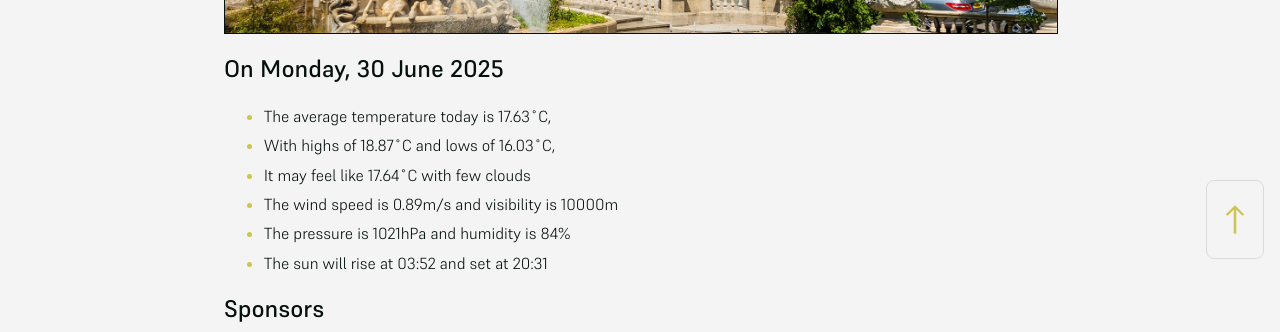
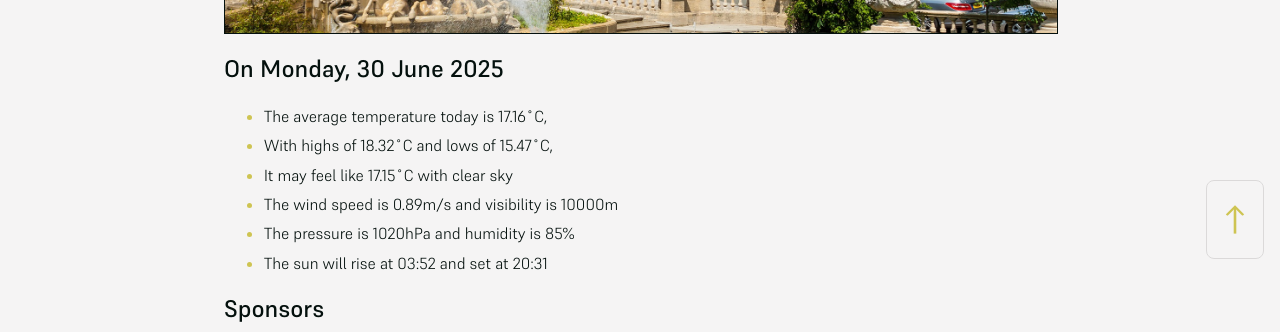
Before and after one commit to mat-0/cheltenham-open-data, a Jekyll site: the page built from index.md, in a window 1280 px wide. Shown: the part 625-957 px from the top of the page. Built offline with Jekyll 4.4.1, drawn with Linux system fonts in a browser that asks for light colours.

Commit message:
Updated 2025-06-30 02:34:18

```diff
--- a/index.md
+++ b/index.md
@@ -10,11 +10,11 @@ seo: Menu
 <!-- weather_marker starts -->
 ## On Monday, 30 June 2025
 
-- The average temperature today is 17.63˚C,
-- With highs of 18.87˚C and lows of 16.03˚C,
-- It may feel like 17.64˚C with few clouds
+- The average temperature today is 17.16˚C,
+- With highs of 18.32˚C and lows of 15.47˚C,
+- It may feel like 17.15˚C with clear sky
 - The wind speed is 0.89m/s and visibility is 10000m
-- The pressure is 1021hPa and humidity is 84%
+- The pressure is 1020hPa and humidity is 85%
 - The sun will rise at 03:52 and set at 20:31
 
 <!-- weather_marker ends -->
```
Also changed, not shown: _data/flood.json (+5 -27 lines), _pages/news.md (+3 -3 lines).
